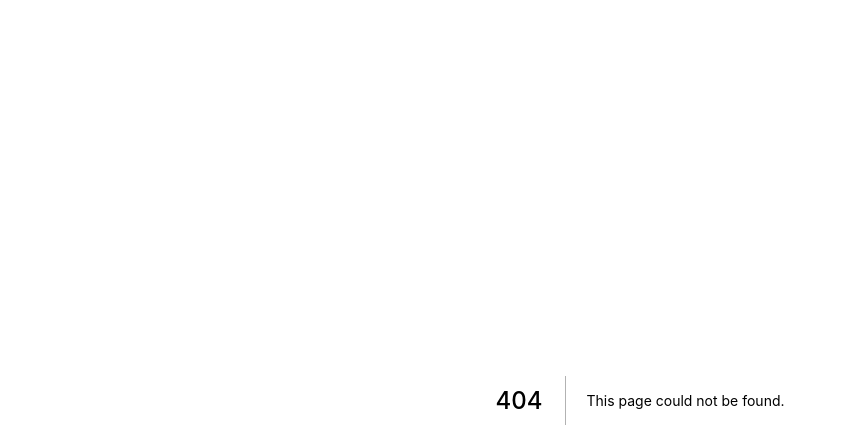
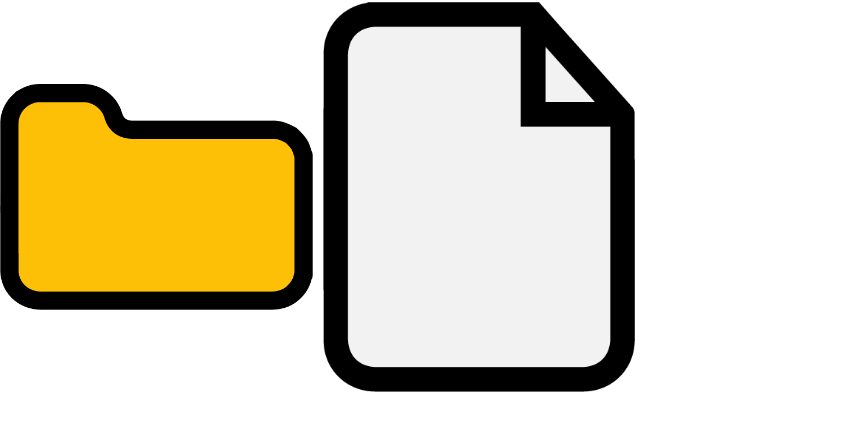
Before and after one commit to bysxx/digital-trash, a Next.js app: page /download in a window 1280 px wide. Before the commit this address had no page. Shown: the top 448 px of the page, without its empty margins (0-847 px from the left). Built offline with nearby package versions, Linux system fonts and the light colour scheme.

Commit message:
[ENH] update uploading file

```diff
--- a/interfaces/index.ts
+++ b/interfaces/index.ts
@@ -1,3 +1,5 @@
-export interface Example {
-    example: string;
+export interface S3ImageData {
+  bucketUrl: string;
+  cdnUrl: string;
+  fileName: string;
 }
--- a/pages/_app.tsx
+++ b/pages/_app.tsx
@@ -2,10 +2,25 @@ import '../styles/globals.css';
 import { QueryClient, QueryClientProvider, useQuery } from 'react-query';
 import { ReactQueryDevtools } from 'react-query/devtools';
 import type { AppProps } from 'next/app';
+import { useEffect } from 'react';
 
 const queryClient = new QueryClient();
 
 export default function App({ Component, pageProps }: AppProps) {
+  useEffect(() => {
+    let vh = window.innerHeight * 0.01;
+    document.documentElement.style.setProperty('--vh', `${vh}px`);
+
+    window.addEventListener('resize', () => {
+      let vh = window.innerHeight * 0.01;
+      document.documentElement.style.setProperty('--vh', `${vh}px`);
+    });
+    window.addEventListener('touchend', () => {
+      let vh = window.innerHeight * 0.01;
+      document.documentElement.style.setProperty('--vh', `${vh}px`);
+    });
+  }, []);
+
   return (
     <QueryClientProvider client={queryClient}>
       <Component {...pageProps} />
--- /dev/null
+++ b/pages/download.tsx
@@ -0,0 +1,53 @@
+import { NextPage } from 'next';
+import styled from 'styled-components';
+
+const DownloadLayout = styled.div`
+  display: flex;
+  flex-direction: column;
+  align-items: center;
+
+  width: 100%;
+  overflow: scroll;
+`;
+
+const DownloadList = styled.ul`
+  display: grid;
+  grid-template-columns: repeat(4, 1fr);
+  gap: 10px;
+
+  width: 100%;
+`;
+
+const DownloadItem = styled.li`
+  width: 100%;
+  height: 100%;
+
+  img {
+    width: 100%;
+    height: 100%;
+
+    object-fit: contain;
+  }
+`;
+
+const DownloadPage: NextPage = () => {
+  const images = ['/images/file.png', '/images/paper.png'];
+
+  return (
+    <DownloadLayout>
+      <DownloadList>
+        {images.map((src) => {
+          return (
+            <DownloadItem key={src}>
+              <a href={src} download>
+                <img src={src} alt="" />
+              </a>
+            </DownloadItem>
+          );
+        })}
+      </DownloadList>
+    </DownloadLayout>
+  );
+};
+
+export default DownloadPage;
```
Also changed, not shown: libs/axiosManager.ts (+16 -1 lines), pages/index.tsx (+11 -14 lines), pages/video.tsx (+9 -7 lines).
